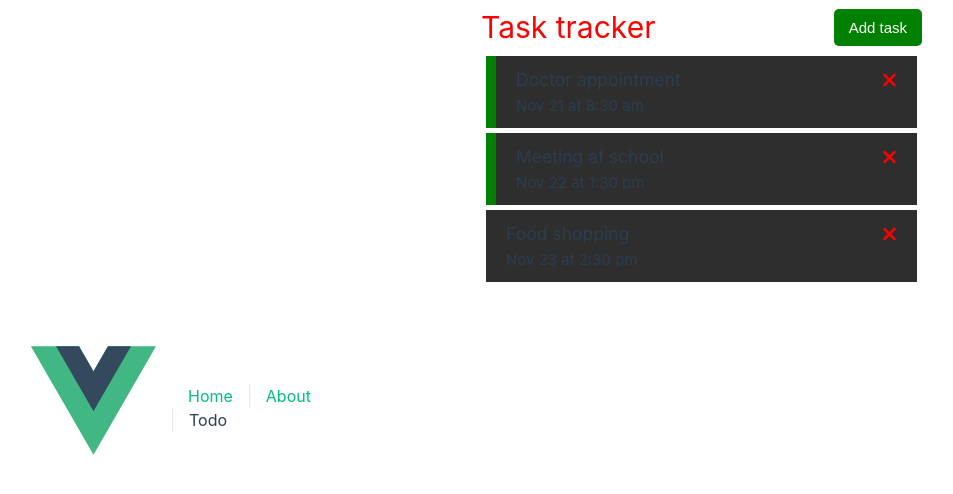
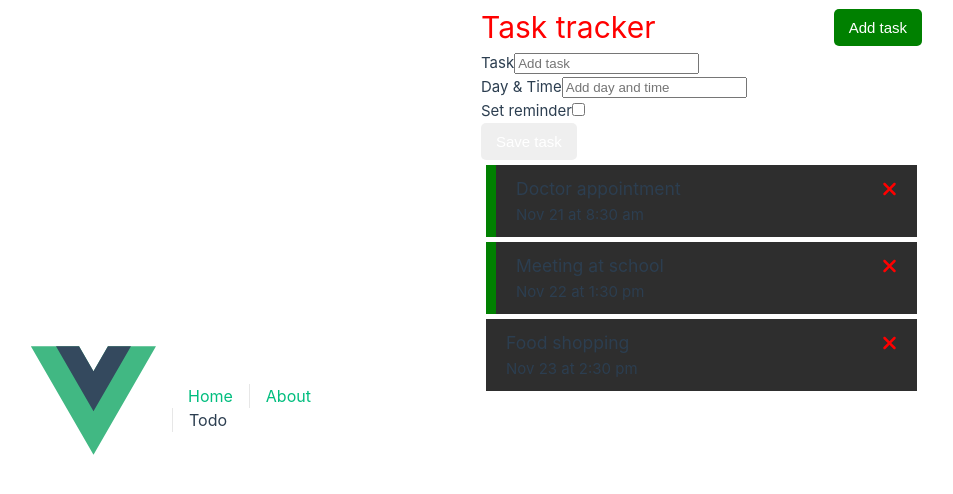
Before and after one commit to rokkomini/Todo-with-Vue, a Vue app: page /todo in a window 1280 px wide. Shown: the top 494 px of the page, without its empty margins (162-1115 px from the left). Built offline with nearby package versions, Linux system fonts and the light colour scheme; the HTML template or start-up script is replaced by a standard one.

Commit message:
add task form added

```diff
--- /dev/null
+++ b/src/components/AddTask.vue
@@ -0,0 +1,23 @@
+<template>
+    <form class="add-form">
+        <div class="form-control">
+            <label>Task</label>
+            <input type="text" name="text" placeholder="Add task" />
+        </div>
+        <div class="form-control">
+            <label>Day & Time</label>
+            <input type="text" name="day" placeholder="Add day and time" />
+        </div>
+        <div class="form-control form-control-check">
+            <label for="">Set reminder</label>
+            <input type="checkbox" name="reminder"/>
+        </div>
+        <input type="submit" value="Save task" class="baseButton"/>
+    </form>
+</template>
+
+<script>
+export default {
+    name: 'AddTask',
+}
+</script>
--- a/src/views/TodoView.vue
+++ b/src/views/TodoView.vue
@@ -2,6 +2,7 @@
   <div class="todo">
 
     <TaskHeader title="Task tracker" />
+    <AddTask />
     <TaskList @toggle-reminder="toggleReminder" @delete-task="deleteTask" :tasks="tasks" />
   </div>
 </template>
@@ -9,12 +10,14 @@
 <script>
 import TaskHeader from '@/components/Header.vue';
 import TaskList from '../components/TaskList.vue';
+import AddTask from '../components/AddTask.vue';
 
 export default {
   name: 'Todo-app',
   components: {
     TaskHeader,
-    TaskList
+    TaskList,
+    AddTask,
   },
   data() {
     return {
```
